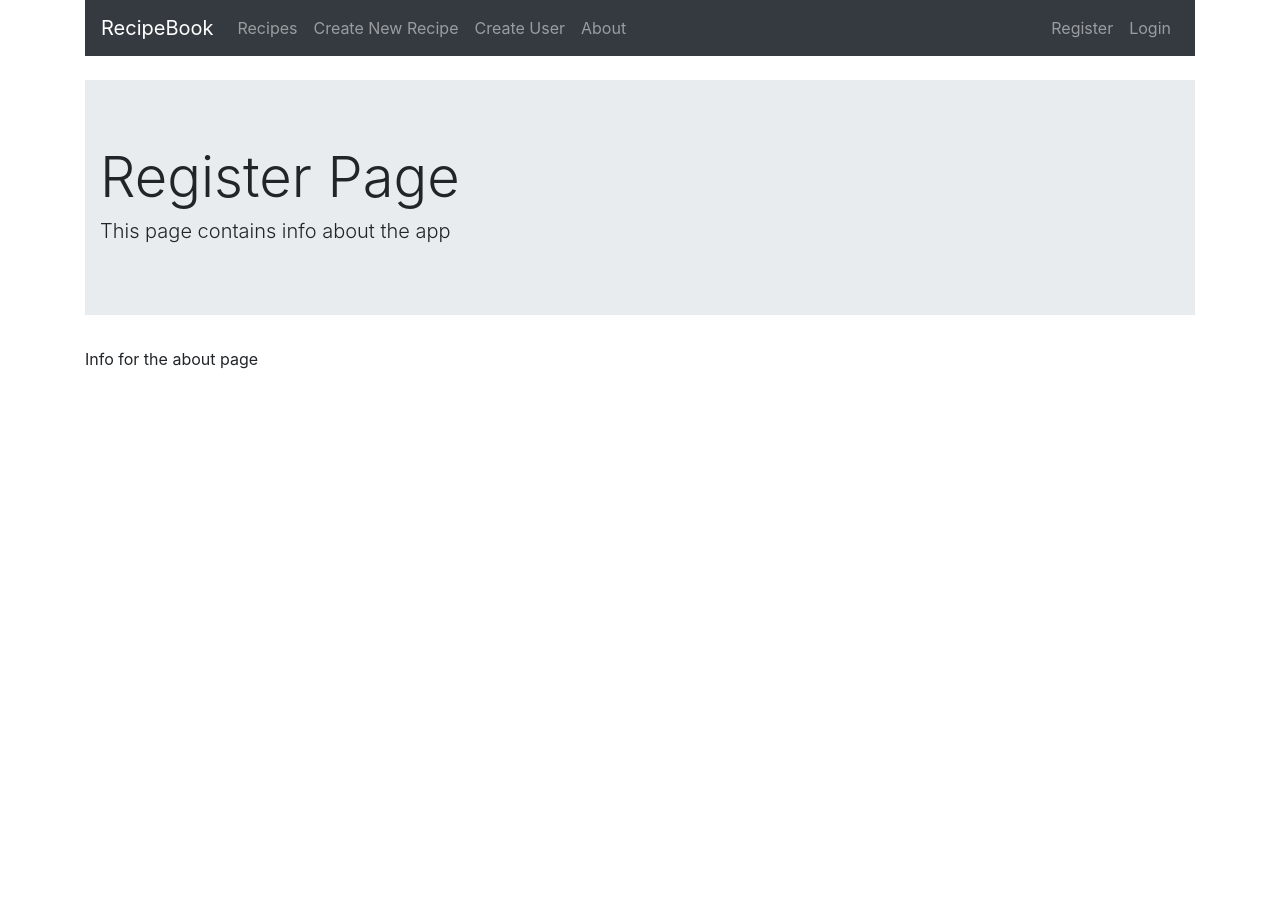
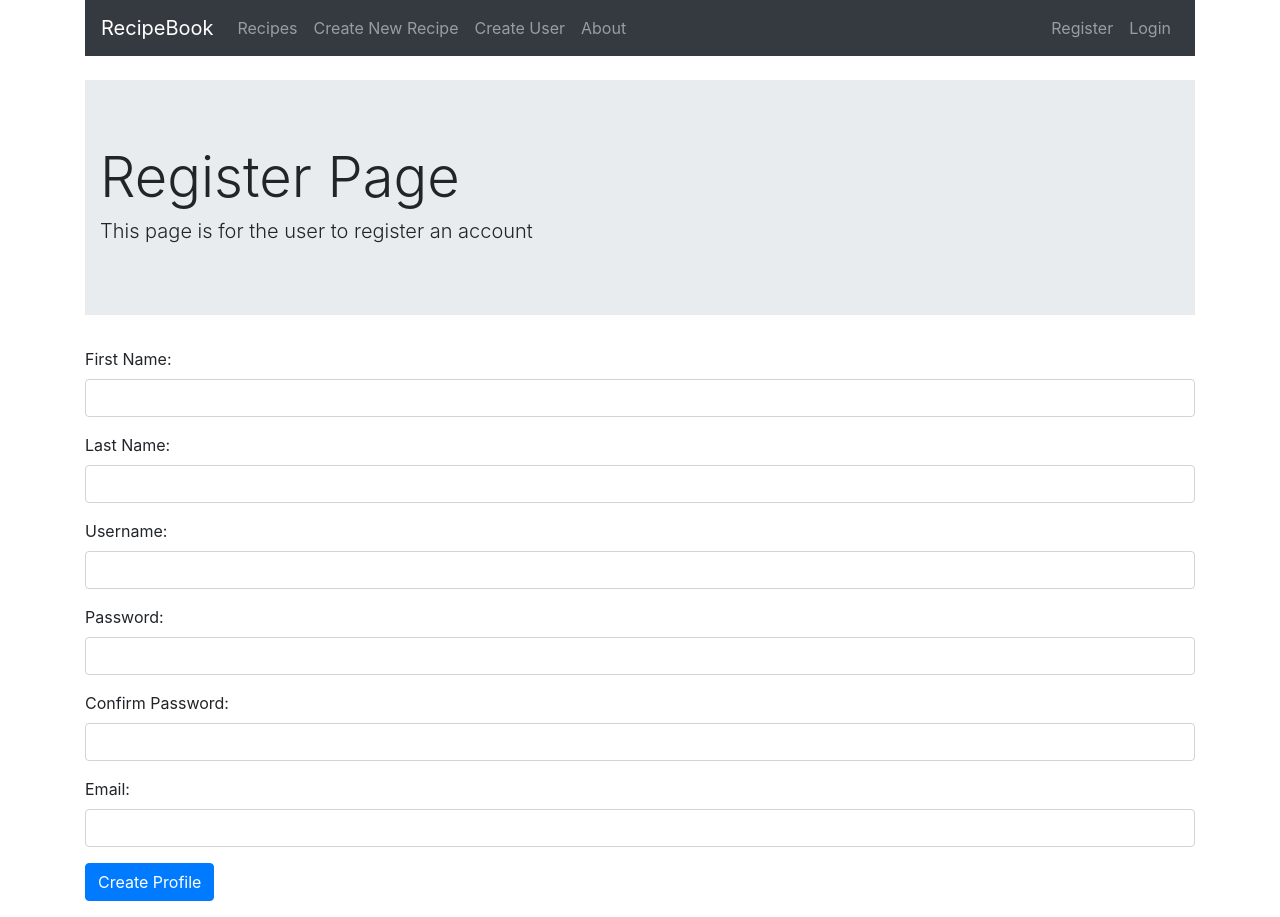
Before and after one commit to MatthewDonald98/RecipeApp, a React (Create React App) app in the folder client/: page /register in a window 1280 px wide. Before the commit the page ends 800 px from the top, so only its background shows below. Built offline with nearby package versions, Linux system fonts and the light colour scheme.

Commit message:
added details

```diff
--- a/client/src/components/about-page.component.js
+++ b/client/src/components/about-page.component.js
@@ -10,7 +10,13 @@ export default class AboutPage extends Component {
           <h2 class="lead">This page contains info about the app</h2>
         </div>
       </div>
-      <p>Info for the about page</p>
+      <p>
+         The application is built to create an online recipe book that anyone can add to or edit. The application is developed using the MERN stack
+         and deployed on Heroku. The register and login pages are created however do not have any underlying functionality as of yet, so to
+         add a user to the datatase the add user section is used. From here, a user can be selected in the create recipe tab and a recipe added
+         to the database under the username. The added recipes can be viewed under the homepage or the recipe tabe where they can
+         be edited or deleted.
+      </p>
       </div>
     )
   }
--- a/client/src/components/login-page.component.js
+++ b/client/src/components/login-page.component.js
@@ -4,13 +4,28 @@ export default class LoginPage extends Component {
   render() {
     return (
         <div>
-        <div class="jumbotron jumbotron-fluid">
+       <div class="jumbotron jumbotron-fluid">
         <div class="container">
           <h1 class="display-4">Login Page</h1>
-          <h2 class="lead">This page contains info about the app</h2>
+          <h2 class="lead">This page is for the user to login to their account</h2>
         </div>
       </div>
-      <p>Info for the about page</p>
+      <form onSubmit={this.onSubmit}>
+          <div className="form-group">
+            <label> Username: </label>
+            <input  type="text"
+                required
+                className="form-control"
+                />
+          </div>
+          <div className="form-group">
+            <label> Password: </label>
+            <input  type="password"
+                required
+                className="form-control"
+                />
+          </div>
+        </form>
       </div>
     )
   }
--- a/client/src/components/register-page.component.js
+++ b/client/src/components/register-page.component.js
@@ -7,10 +7,58 @@ export default class RegisterPage extends Component {
         <div class="jumbotron jumbotron-fluid">
         <div class="container">
           <h1 class="display-4">Register Page</h1>
-          <h2 class="lead">This page contains info about the app</h2>
+          <h2 class="lead">This page is for the user to register an account</h2>
         </div>
       </div>
-      <p>Info for the about page</p>
+      <form onSubmit={this.onSubmit}>
+          <div className="form-group">
+            <label> First Name: </label>
+            <input  type="text"
+                required
+                className="form-control"
+                />
+          </div>
+          <div className="form-group">
+            <label> Last Name: </label>
+            <input  type="text"
+                required
+                className="form-control"
+                />
+          </div>
+          <div className="form-group">
+            <label> Username: </label>
+            <input  type="text"
+                required
+                className="form-control"
+                />
+          </div>
+          <div className="form-group">
+            <label> Password: </label>
+            <input  type="password"
+                required
+                className="form-control"
+                />
+          </div>
+          <div className="form-group">
+            <label> Confirm Password: </label>
+            <input  type="password"
+                required
+                className="form-control"
+                />
+          </div>
+          <div className="form-group">
+            <label> Email: </label>
+            <input  type="text"
+                required
+                className="form-control"
+                />
+          </div>
+
+       <div className="form-group">
+         <input type="submit" value="Create Profile" className="btn btn-primary" />
+       </div>
+     </form>
+
       </div>
     )
   }
```
Also changed, not shown: 8 other files (tests, documents, lock files or other folders).
